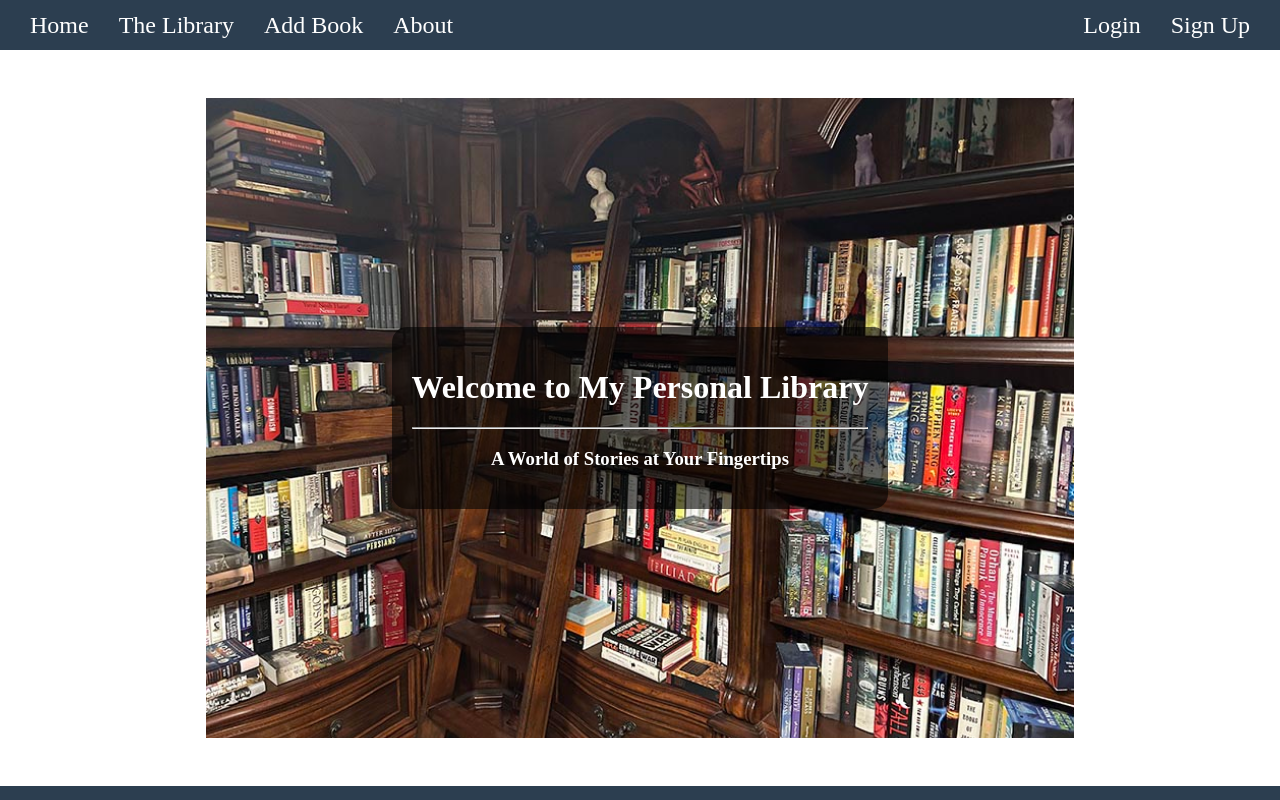
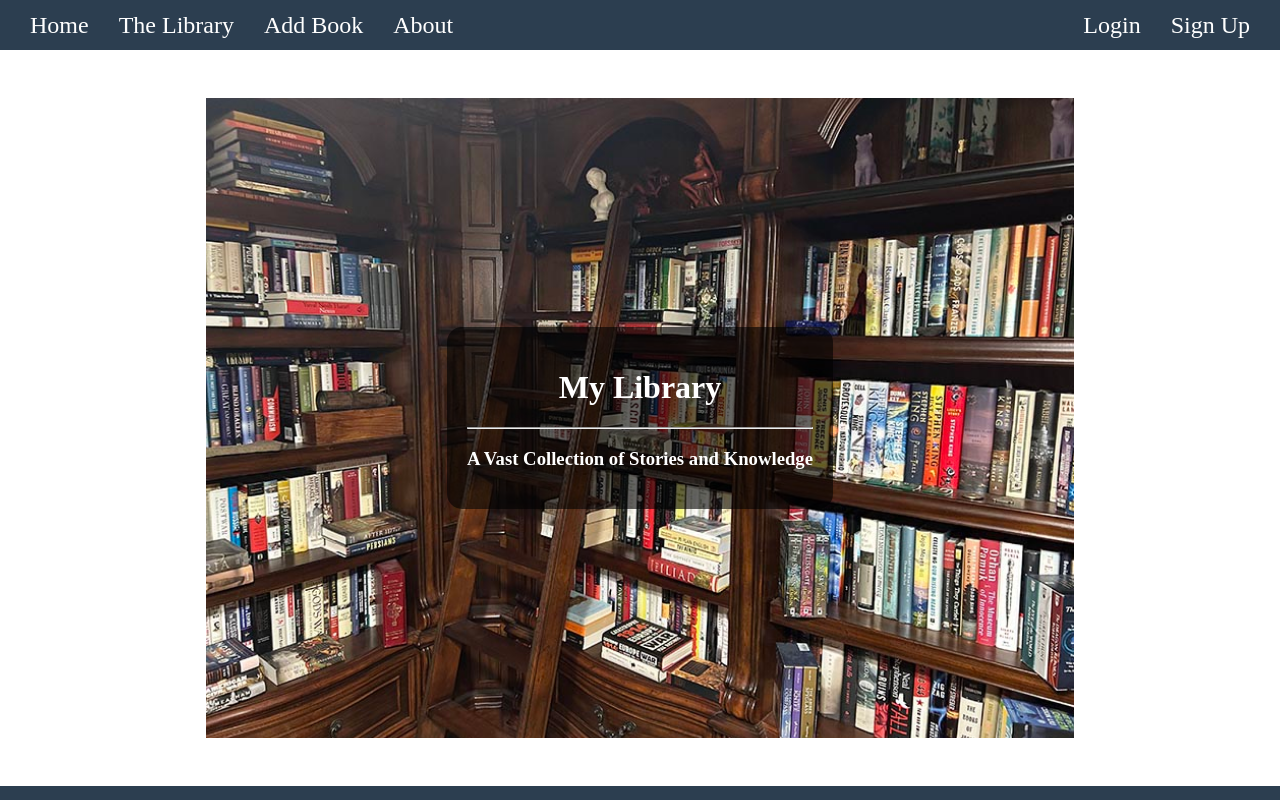
Before and after one commit to ravenusmc/personal_library_project, a Vue app in the folder client/: page / in a window 1280 px wide. Shown: the top 800 px of the page. Built offline with nearby package versions, Linux system fonts and the light colour scheme.

Commit message:
minor changes

```diff
--- a/client/src/components/home/Jumbotron.vue
+++ b/client/src/components/home/Jumbotron.vue
@@ -2,9 +2,9 @@
     <div>
         <div class="main-image">
         <div class="title-div">
-            <h1 class="center">Welcome to My Personal Library</h1>
+            <h1 class="center">My Library</h1>
             <hr />
-            <h3 class="center">A World of Stories at Your Fingertips</h3>
+            <h3 class="center">A Vast Collection of Stories and Knowledge</h3>
         </div>
         </div>
     </div>
```
